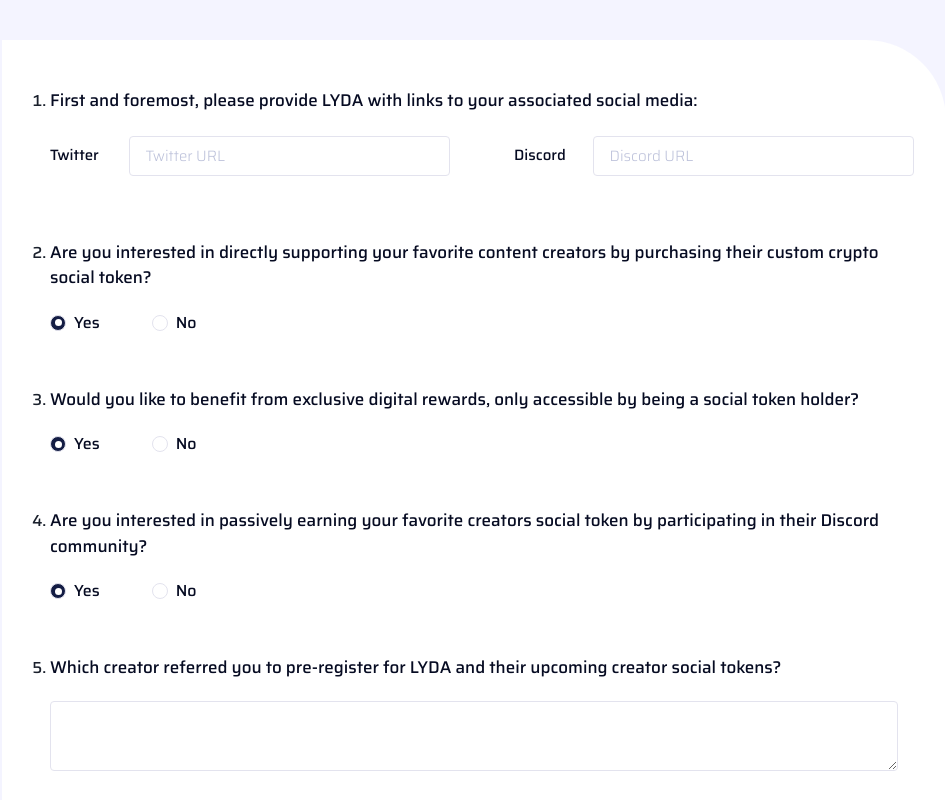
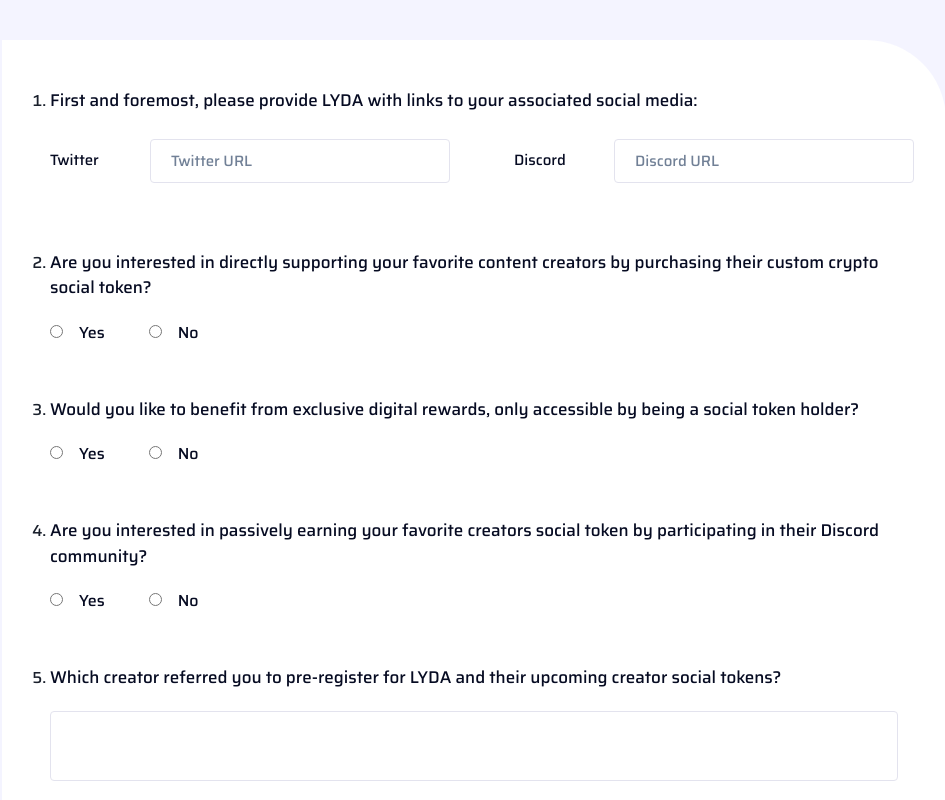
Before and after one commit to LYDA-Official/LYDA_Homepage, a React (Create React App) app: page /register/fans in a window 1280 px wide. Shown: the part 440-1240 px from the top of the page, without its empty margins (166-1111 px from the left). Built offline with nearby package versions, Linux system fonts and the light colour scheme.

Commit message:
implement save data for fans

```diff
--- a/package.json
+++ b/package.json
@@ -16,6 +16,7 @@
     "@types/react-dom": "^18.0.6",
     "axios": "^0.27.2",
     "firebase": "^9.10.0",
+    "formik": "^2.2.9",
     "framer-motion": "^6.5.1",
     "react": "^18.2.0",
     "react-dom": "^18.2.0",
@@ -24,7 +25,8 @@
     "react-router-hash-link": "^2.4.3",
     "react-scripts": "5.0.1",
     "typescript": "^4.7.4",
-    "web-vitals": "^2.1.4"
+    "web-vitals": "^2.1.4",
+    "yup": "^0.32.11"
   },
   "scripts": {
     "start": "react-scripts start",
--- a/src/common/SocialInput.tsx
+++ b/src/common/SocialInput.tsx
@@ -1,6 +1,15 @@
 import * as React from "react";
 import { Flex, Text, Input,useMediaQuery } from "@chakra-ui/react";
 import { Dispatch, SetStateAction } from "react";
+import {
+  Formik,
+  FormikHelpers,
+  FormikProps,
+  Form,
+  Field,
+  FieldProps,
+  ErrorMessage
+} from "formik";
 export const SocialInput = (props: {
   title: string;
   placeHolder: string;
@@ -10,31 +19,25 @@
   const [isSmallerThan1440] = useMediaQuery("(max-width: 1440px)");
 
   return (
-    <Flex w={isSmallerThan1440? '400px':"460px"} h={"44px"} alignItems="center" color={"blue.200"}>
+    <Flex w={isSmallerThan1440? '400px':"460px"} h={"54px"} alignItems="center" color={"blue.200"}>
       <Text w="100px" fontSize="15px" fontWeight={400} fontStyle={"normal"}>
-        {title}
+        {title.charAt(0).toUpperCase() + title.slice(1)}
       </Text>
-      {/* <Input w='360px' h='44px' border={'1px solid #e3e3ee'}></Input> */}
-      <Input
-        placeholder={placeHolder}
-        border={"1px solid #e3e3ee !important"}
-        outline="none"
-        color={"blue.200"}
-        borderRadius="4px"
-        _active={{
-          outline: "none",
-          border: "1px solid #e3e3ee !important",
-          boxShadow: "none",
-        }}
-        _focus={{
-          outline: "none",
-          border: "1px solid #e3e3ee !important",
-          boxShadow: "none",
-        }}
-        fontWeight={100}
-        _placeholder={{ color: "#bcc1da", fontSize: "15px", fontWeight: 100 }}
-        onChange={setValue}
-      />
+      < Field style={{  width: '300px',
+          height: '44px',
+          border: '1px solid #e3e3ee',
+          borderRadius: '4px',
+          paddingLeft: '20px',
+          outline:'none',
+          color:'#060B22',
+          fontWeight:'400',
+          fontSize:'15px',
+          display:'flex',
+          justfiyContent:'center',
+          alignItems:'center'
+
+          }} name={title} placeholder={placeHolder} ></Field>
+
     </Flex>
   );
 };
--- a/src/firebase/saveData.ts
+++ b/src/firebase/saveData.ts
@@ -2,6 +2,7 @@
 import { ref, push } from "firebase/database";
 
 async function saveData(params: { refKey: "creator" | "fan"; param: any }) {
+
   try {
     const { refKey, param } = params;
     const db = dataBase;
--- a/src/layouts/register/FansForm.tsx
+++ b/src/layouts/register/FansForm.tsx
@@ -11,44 +11,88 @@
   Stack,
   Input,
   Textarea,
-  useMediaQuery
+  useMediaQuery,
+  Button,
+  FormControl,
 } from "@chakra-ui/react";
 import theme from "../../theme";
 import { useState } from "react";
 import { SocialInput } from "../../common/SocialInput";
+import {
+  Formik,
+  FormikHelpers,
+  FormikProps,
+  Form,
+  Field,
+  FieldProps,
+  ErrorMessage,
+} from "formik";
+import { Navigate, NavLink,useNavigate } from "react-router-dom";
+import { BasicButton } from "../../common/BasicButton";
+import saveData from "../../firebase/saveData";
+import fetchData from "../../firebase/fetchData";
+import schema from "../../utilities/schema";
+type FansInput = {
+  twitter: string;
+  discord: string;
+  support: string;
+  benefit: string;
+  earning: string;
+  creator: string;
+  example: string;
+  email: string;
+};
 
 export const FansForm = () => {
-  const [twitter, setTwitter] = useState("");
-  const [twitch, setTwitch] = useState("");
-  const [discord, setDiscord] = useState("");
-  const [facebook, setFacebook] = useState("");
-  const [q2value, setQ2value] = useState("1");
-  const [q3value, setQ3value] = useState("1");
-  const [q4value, setQ4value] = useState("1");
   const [isSmallerThan1440] = useMediaQuery("(max-width: 1440px)");
 
-  const radioStyle = `
-  .css-xnto68[aria-checked=true], .css-xnto68[data-checked] {
-    background: #4361ee;
-    color: white;
+  const initialValues: FansInput = {
+    twitter: "",
+    discord: "",
+    support: "",
+    benefit: "",
+    earning: "",
+    creator: "",
+    example: "",
+    email: "",
+  };
+
+  ;
+  const handleSubmit = (datas: any) => {
+    // console.log(values,'values');
+ Object.keys(datas).forEach((k, key) => {
+      if (k === "benefit" || k === "support" || k === 'earning') {
+        if (datas[k] === "1") {
+           datas[k] = true
         }
-  .css-125znku[aria-checked=true], .css-125znku[data-checked] {
-    background: #4361ee;
-    color: white;
+        else {
+        datas[k]= false
         }
-   .css-125znku[aria-checked=true], .css-125znku[data-checked]:hover {
-    background: #4361ee;
-    color: white;
       }
-  .css-x9juev>*:not(style)~*:not(style) {
-    margin-left: 44px
-  }
-  `;
+    });
+    saveData({
+      refKey:'fan',
+      param: datas
+    })
+
+  };
   return (
+    <Formik
+      initialValues={initialValues}
+      validationSchema={schema}
+      validateOnMount={true}
+      onSubmit={async (data, { setSubmitting }) => {
+        // setSubmitting(true);
+        // setSubmitting(false);
+      }}
+    >
+      {({ errors, touched, values }) => {
+        return (
+          <Form>
+            <Flex w={isSmallerThan1440 ? "944px" : "1100px"} flexDir="column">
               <Flex
                 bg={"white.0"}
                 flexDir={"column"}
-      w={isSmallerThan1440?'944px' :"1100px"}
                 borderTopRightRadius={"80px"}
                 p={"48px"}
                 fontFamily={theme.fonts.main}
@@ -64,26 +108,56 @@
                         fontWeight={500}
                         fontStyle={"normal"}
                       >
-              First and foremost, please provide LYDA with links to your
-              associated social media:
+                        First and foremost, please provide LYDA with links to
+                        your associated social media:
                       </Text>
                       <Grid
                         templateColumns="repeat(2, 1fr)"
                         templateRows="repeat(1, 1fr)"
                       >
-              <GridItem mr={isSmallerThan1440?'64px' :"84px"} mb={"10px"}>
+                        <GridItem
+                          mr={isSmallerThan1440 ? "64px" : "84px"}
+                          mb={"10px"}
+                        >
                           <SocialInput
-                  title="Twitter"
+                            title="twitter"
                             placeHolder="Twitter URL"
-                  setValue={setTwitter}
+                          />
+
+                          <ErrorMessage
+                            name="twitter"
+                            render={() => (
+                              <div
+                                style={{
+                                  color: "red",
+                                  fontSize: "12px",
+                                  verticalAlign: "center",
+                                }}
+                              >
+                                * Invalid URL
+                              </div>
+                            )}
                           />
                         </GridItem>
 
                         <GridItem>
                           <SocialInput
-                  title="Discord"
+                            title="discord"
                             placeHolder="Discord URL"
-                  setValue={setDiscord}
+                          />
+                          <ErrorMessage
+                            name="discord"
+                            render={() => (
+                              <div
+                                style={{
+                                  color: "red",
+                                  fontSize: "12px",
+                                  verticalAlign: "center",
+                                }}
+                              >
+                                * Invalid URL
+                              </div>
+                            )}
                           />
                         </GridItem>
                       </Grid>
@@ -98,24 +172,51 @@
                         fontWeight={500}
                         fontStyle={"normal"}
                       >
-              Are you interested in directly supporting your favorite content
-              creators by purchasing their custom crypto social token?
+                        Are you interested in directly supporting your favorite
+                        content creators by purchasing their custom crypto
+                        social token?
                       </Text>
-            <style>{radioStyle}</style>
-            <RadioGroup onChange={setQ2value} value={q2value} color={"#"}>
-              <Stack direction="row">
-                <Radio border={"1px solid #e3e3ee !important"} value={"1"}>
+
+                      <Flex>
+                        <label>
+                          <Field
+                            type="radio"
+                            name="support"
+                            value="1"
+                            style={{
+                              marginRight: "16px",
+                              accentColor: "#4361EE",
+                            }}
+                          />
                           Yes
-                </Radio>
-                <Radio
-                  border={"1px solid #e3e3ee !important"}
-                  ml={"44px"}
-                  value={"0"}
+                        </label>
+                        <label style={{ marginLeft: "44px" }}>
+                          <Field
+                            type="radio"
+                            name="support"
+                            value="2"
+                            style={{
+                              marginRight: "16px",
+                              accentColor: "#4361EE",
+                            }}
+                          />
+                          No
+                        </label>
+                      </Flex>
+                      <ErrorMessage
+                        name="support"
+                        render={() => (
+                          <div
+                            style={{
+                              color: "red",
+                              fontSize: "12px",
+                              verticalAlign: "center",
+                            }}
                           >
-                  No
-                </Radio>
-              </Stack>
-            </RadioGroup>
+                            * Required
+                          </div>
+                        )}
+                      />
                     </Flex>
                   </ListItem>
                   <ListItem mb={"52px"}>
@@ -127,24 +228,49 @@
                         fontWeight={500}
                         fontStyle={"normal"}
                       >
-              Would you like to benefit from exclusive digital rewards, only
-              accessible by being a social token holder?
+                        Would you like to benefit from exclusive digital
+                        rewards, only accessible by being a social token holder?
                       </Text>
-            <style>{radioStyle}</style>
-            <RadioGroup onChange={setQ3value} value={q3value} color={"#"}>
-              <Stack direction="row">
-                <Radio border={"1px solid #e3e3ee !important"} value={"1"}>
+                      <Flex>
+                        <label>
+                          <Field
+                            type="radio"
+                            name="benefit"
+                            value="1"
+                            style={{
+                              marginRight: "16px",
+                              accentColor: "#4361EE",
+                            }}
+                          />
                           Yes
-                </Radio>
-                <Radio
-                  border={"1px solid #e3e3ee !important"}
-                  ml={"44px"}
-                  value={"0"}
+                        </label>
+                        <label style={{ marginLeft: "44px" }}>
+                          <Field
+                            type="radio"
+                            name="benefit"
+                            value="2"
+                            style={{
+                              marginRight: "16px",
+                              accentColor: "#4361EE",
+                            }}
+                          />
+                          No
+                        </label>
+                      </Flex>
+                      <ErrorMessage
+                        name="benefit"
+                        render={() => (
+                          <div
+                            style={{
+                              color: "red",
+                              fontSize: "12px",
+                              verticalAlign: "center",
+                            }}
                           >
-                  No
-                </Radio>
-              </Stack>
-            </RadioGroup>
+                            * Required
+                          </div>
+                        )}
+                      />
                     </Flex>
                   </ListItem>
                   <ListItem mb={"52px"}>
@@ -156,24 +282,50 @@
                         fontWeight={500}
                         fontStyle={"normal"}
                       >
-              Are you interested in passively earning your favorite creators
-              social token by participating in their Discord community?
+                        Are you interested in passively earning your favorite
+                        creators social token by participating in their Discord
+                        community?
                       </Text>
-            <style>{radioStyle}</style>
-            <RadioGroup onChange={setQ4value} value={q4value} color={"#"}>
-              <Stack direction="row">
-                <Radio border={"1px solid #e3e3ee !important"} value={"1"}>
+                      <Flex>
+                        <label>
+                          <Field
+                            type="radio"
+                            name="earning"
+                            value="1"
+                            style={{
+                              marginRight: "16px",
+                              accentColor: "#4361EE",
+                            }}
+                          />
                           Yes
-                </Radio>
-                <Radio
-                  border={"1px solid #e3e3ee !important"}
-                  ml={"44px"}
-                  value={"0"}
+                        </label>
+                        <label style={{ marginLeft: "44px" }}>
+                          <Field
+                            type="radio"
+                            name="earning"
+                            value="2"
+                            style={{
+                              marginRight: "16px",
+                              accentColor: "#4361EE",
+                            }}
+                          />
+                          No
+                        </label>
+                      </Flex>
+                      <ErrorMessage
+                        name="earning"
+                        render={() => (
+                          <div
+                            style={{
+                              color: "red",
+                              fontSize: "12px",
+                              verticalAlign: "center",
+                            }}
                           >
-                  No
-                </Radio>
-              </Stack>
-            </RadioGroup>
+                            * Required
+                          </div>
+                        )}
+                      />
                     </Flex>
                   </ListItem>
                   <ListItem mb={"52px"}>
@@ -185,34 +337,21 @@
                         fontStyle={"normal"}
                         mb={"20px"}
                       >
-              Which creator referred you to pre-register for LYDA and their
-              upcoming creator social tokens?
+                        Which creator referred you to pre-register for LYDA and
+                        their upcoming creator social tokens?
                       </Text>
-
-            <Textarea
-              p={"11px 20px"}
-              border={"1px solid #e3e3ee !important"}
-              outline="none"
-              color={"blue.200"}
-              borderRadius="4px"
-              fontSize={"14px"}
-              minHeight="70px"
-              h={"70px"}
-              _active={{
+                      <Field
+                        name="creator"
+                        type="text-area"
+                        style={{
+                          padding: "11px 20px",
+                          border: "1px solid #e3e3ee",
+                          minHeight: "70px",
+                          borderRadius: "4px",
                           outline: "none",
-                border: "1px solid #e3e3ee !important",
-                boxShadow: "none",
-              }}
-              _focus={{
-                outline: "none",
-                border: "1px solid #e3e3ee !important",
-                boxShadow: "none",
-              }}
-              fontWeight={100}
-              _placeholder={{
-                color: "#bcc1da",
+                          color: "#060B22",
                           fontSize: "15px",
-                fontWeight: 100,
+                          fontWeight: "400",
                         }}
                       />
                     </Flex>
@@ -226,36 +365,23 @@
                         fontStyle={"normal"}
                         mb={"20px"}
                       >
-              What is one example of a reward you would like to earn by
-              participating in your favorite creators digital social token
-              economy?
+                        What is one example of a reward you would like to earn
+                        by participating in your favorite creators digital
+                        social token economy?
                       </Text>
 
-            <Input
-              p={"11px 20px"}
-              border={"1px solid #e3e3ee !important"}
-              outline="none"
-              color={"blue.200"}
-              borderRadius="4px"
-              type="email"
-              fontSize={"14px"}
-              minHeight="70px"
-              h={"70px"}
-              _active={{
+                      <Field
+                        name="example"
+                        type="text-area"
+                        style={{
+                          padding: "11px 20px",
+                          border: "1px solid #e3e3ee",
+                          minHeight: "70px",
+                          borderRadius: "4px",
                           outline: "none",
-                border: "1px solid #e3e3ee !important",
-                boxShadow: "none",
-              }}
-              _focus={{
-                outline: "none",
-                border: "1px solid #e3e3ee !important",
-                boxShadow: "none",
-              }}
-              fontWeight={100}
-              _placeholder={{
-                color: "#bcc1da",
+                          color: "#060B22",
                           fontSize: "15px",
-                fontWeight: 100,
+                          fontWeight: "400",
                         }}
                       />
                     </Flex>
@@ -274,36 +400,75 @@
                         pre-registration rewards.
                       </Text>
 
-            <Input
-              p={"11px 20px"}
-              border={"1px solid #e3e3ee !important"}
-              outline="none"
-              color={"blue.200"}
-              borderRadius="4px"
+                      <Field
+                        name="email"
                         type="email"
-              fontSize={"14px"}
-              minHeight="70px"
-              h={"70px"}
-              _active={{
+                        style={{
+                          padding: "11px 20px",
+                          border: "1px solid #e3e3ee",
+                          minHeight: "70px",
+                          borderRadius: "4px",
                           outline: "none",
-                border: "1px solid #e3e3ee !important",
-                boxShadow: "none",
+                          color: "#060B22",
+                          fontSize: "15px",
+                          fontWeight: "400",
                         }}
-              _focus={{
-                outline: "none",
-                border: "1px solid #e3e3ee !important",
-                boxShadow: "none",
+                      />
+                      <ErrorMessage
+                        name="email"
+                        render={() => (
+                          <div
+                            style={{
+                              color: "red",
+                              fontSize: "12px",
+                              verticalAlign: "center",
                             }}
-              fontWeight={100}
-              _placeholder={{
-                color: "#bcc1da",
-                fontSize: "15px",
-                fontWeight: 100,
-              }}
+                          >
+                            * invalid email
+                          </div>
+                        )}
                       />
                     </Flex>
                   </ListItem>
                 </OrderedList>
               </Flex>
+              <Flex
+                w={isSmallerThan1440 ? "944px" : "1100px"}
+                justifyContent={"space-between"}
+                mb={isSmallerThan1440 ? "88px" : "259px"}
+              >
+                <NavLink to={"/"}>
+                  <BasicButton
+                    text="Back"
+                    color="blue.200"
+                    bg="blue.0"
+                    h={"53px"}
+                    w={"170px"}
+                  />
+                </NavLink>
+                <Button
+                  _hover={{ cursor: "pointer", textDecoration: "none" }}
+                  type="submit"
+                  _active={{}}
+                  fontSize={"16px"}
+                  color="white.0"
+                  bg="purple.0"
+                  h={"53px"}
+                  w={"170px"}
+                  borderRadius={0}
+                  borderTopRightRadius={"20px"}
+                  fontWeight={500}
+                  disabled={Object.keys(errors).length !== 0}
+                  _disabled={{ bg: "#C4C6CE", color: "white.0" }}
+                  onClick={() => handleSubmit(values)}
+                >
+                  Save
+                </Button>
+              </Flex>
+            </Flex>
+          </Form>
+        );
+      }}
+    </Formik>
   );
 };
--- /dev/null
+++ b/src/utilities/schema.ts
@@ -0,0 +1,16 @@
+import * as Yup from 'yup';
+
+
+const schema = Yup.object().shape({
+    twitter:Yup.string().url(),
+    discord: Yup.string().url(),
+    support: Yup.string().required('Required'),
+    benefit:  Yup.string().required('Required'),
+    earning:  Yup.string().required('Required'),
+    creator:  Yup.string(),
+    example: Yup.string(),
+    email: Yup.string().email('Invalid Email').required('Required'),
+})
+
+
+export default schema;
```
Also changed, not shown: src/layouts/register/FormLayout.tsx (+1 -24 lines), 2 other files (tests, documents, lock files or other folders). Lines whose indentation alone changed are shown as unchanged.
